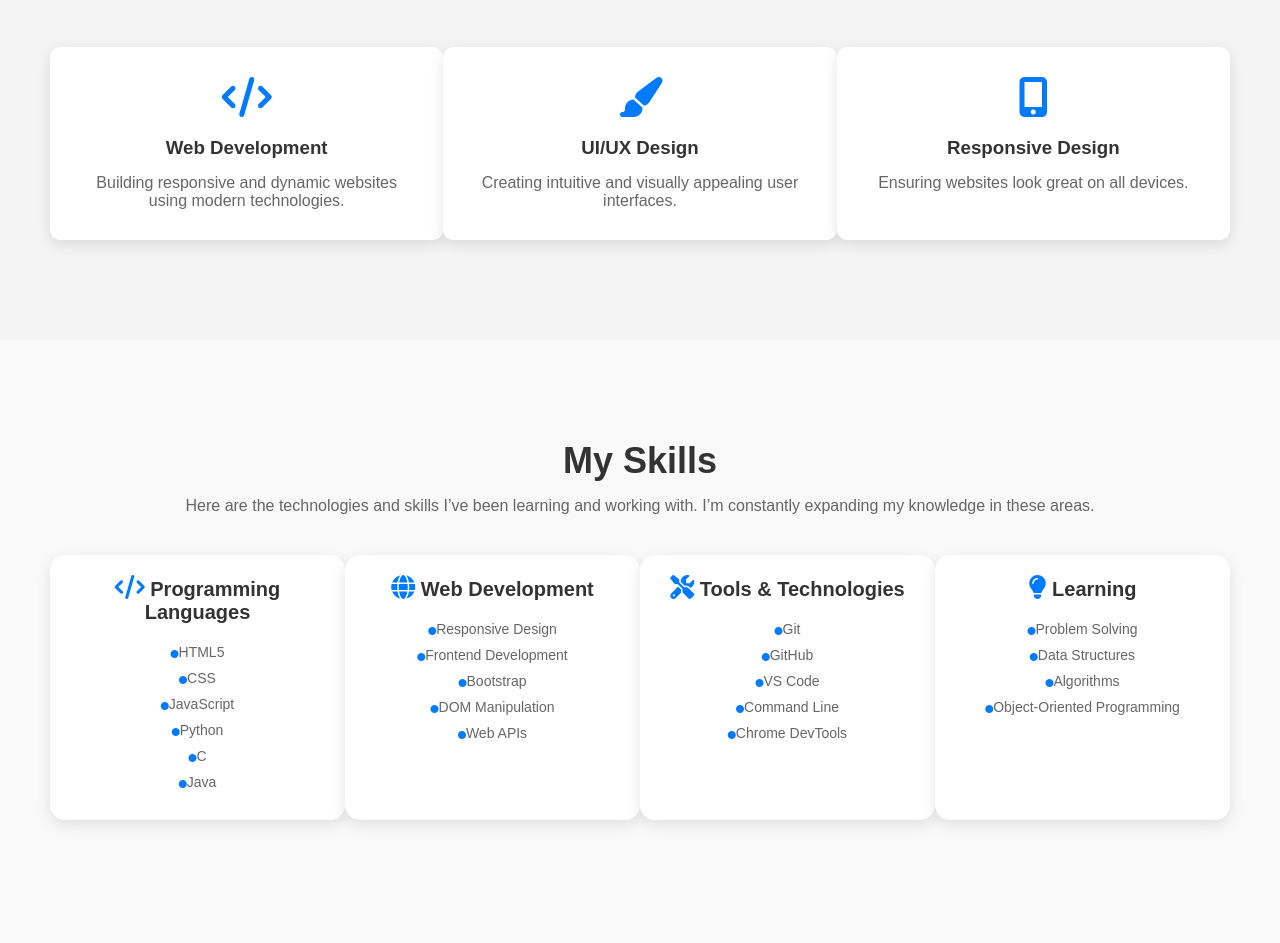
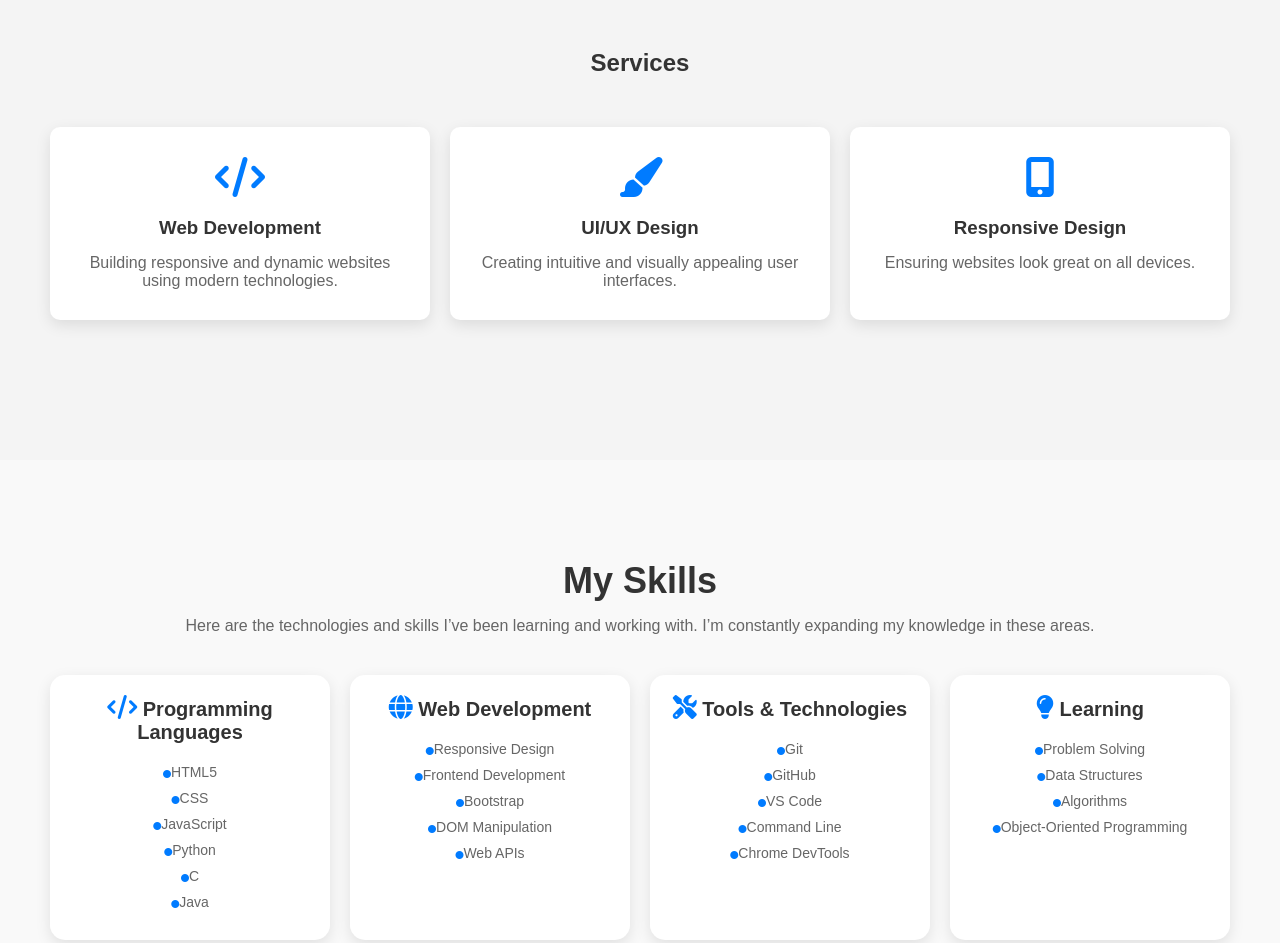
Before and after one commit to anup0206/project04, a plain HTML site: page index.html in a window 1280 px wide. Shown: the part 1612-2555 px from the top of the page. Drawn offline with Linux system fonts and the light colour scheme.

Commit message:
minor changes

```diff
--- a/index.html
+++ b/index.html
@@ -95,7 +95,7 @@
     </section>
 
     <!-- Services Section -->
-    <section id="services" class="section services">
+    <section id="services" class="section services gap-20">
         <h2>Services</h2>
         <div class="services-grid">
             <div class="service-card">
@@ -117,7 +117,7 @@
     </section>
 
     <!-- Skills Section -->
-    <section id="skills" class="section skills">
+    <section id="skills" class="section skills gap-20">
         <h2>My Skills</h2>
         <p>Here are the technologies and skills I’ve been learning and working with. I’m constantly expanding my knowledge in these areas.</p>
         <div class="skills-grid">
@@ -165,7 +165,7 @@
     </section>
 
     <!-- Portfolio Section -->
-    <section id="portfolio" class="section portfolio">
+    <section id="portfolio" class="section portfolio gap-20">
         <h2>My Projects</h2>
         <p>Here are some of the projects I’ve been working on as I learn, grow. These showcase my skills and progress in software development.</p>
         <div class="portfolio-grid">
--- a/style/utility.css
+++ b/style/utility.css
@@ -123,6 +123,7 @@
 
 .section {
     text-align: center;
+    margin-bottom: 40px;
 }
 
 .home {
@@ -163,16 +164,19 @@
 .services-grid {
     display: grid;
     grid-template-columns: repeat(auto-fit, minmax(250px, 1fr));
+    gap: 20px;
 }
 
 .skills-grid {
     display: grid;
     grid-template-columns: repeat(auto-fit, minmax(250px, 1fr));
+    gap: 20px;
 }
 
 .portfolio-grid {
     display: grid;
     grid-template-columns: repeat(auto-fit, minmax(300px, 1fr));
+    gap: 20px;
 }
 
 .portfolio-tags {
```
